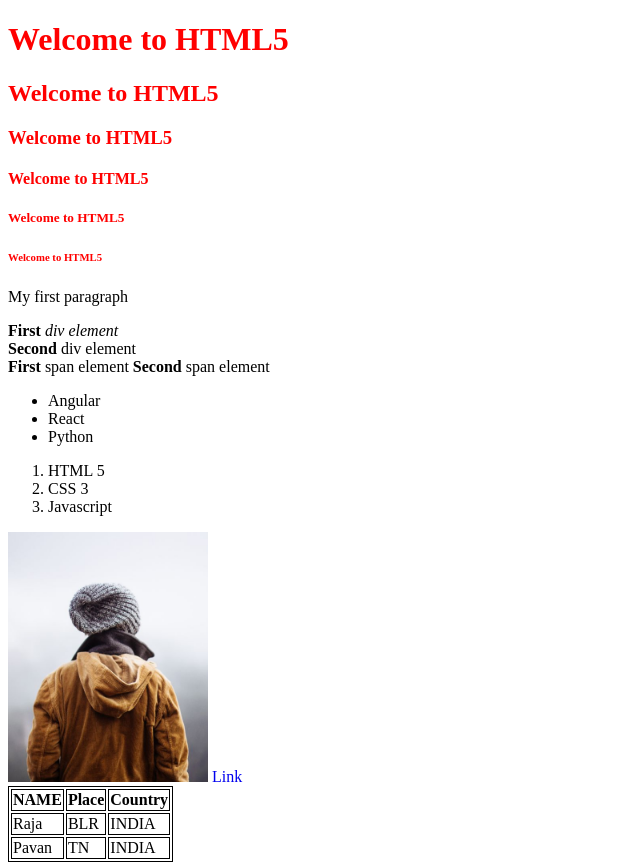
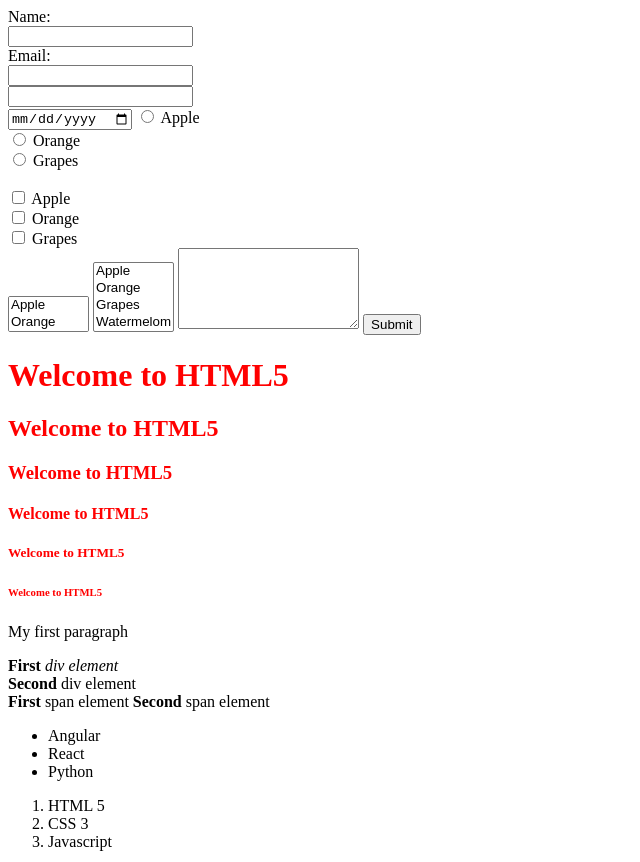
Before and after one commit to pygenicarc/HTML-CSS-Learning, a plain HTML site: page HTML-CSS-Learning/index.html in a window 1280 px wide. Shown: the top 862 px of the page, without its empty margins (0-640 px from the left). Drawn offline with Linux system fonts and the light colour scheme.

Commit message:
form elements and attributes

```diff
--- a/HTML-CSS-Learning/index.html
+++ b/HTML-CSS-Learning/index.html
@@ -18,6 +18,48 @@
         <link rel="stylesheet" href="./index.css">
     </head>
     <body>
+        <form action="/" target="_blankß">
+            <label for="name">Name: </label><br />
+            <input type="text" id="name" name="name" autocomplete="off"/><br />
+            <label for="email">Email: </label><br />
+            <input type="text" id="email" name="email" /><br />
+            <input type="number"/><br/>
+            <input type="date"/>
+
+            <input type="radio" id="apple" name="fruit_names" value="Apple"/>
+            <label for="apple">Apple </label><br />
+            <input type="radio" id="orange" value="Orange" name="fruit_names"/>
+            <label for="orange">Orange </label><br />
+            <input type="radio" id="grapes" value="Grapes" name="fruit_names"/>
+            <label for="grapes">Grapes </label><br />
+            <br />
+            <input type="checkbox" id="apple" name="fruit1" value="Apple"/>
+            <label for="apple">Apple </label><br />
+            <input type="checkbox" id="orange" value="Orange" name="fruit2"/>
+            <label for="orange">Orange </label><br />
+            <input type="checkbox" id="grapes" value="Grapes" name="fruit3"/>
+            <label for="grapes">Grapes </label><br />
+
+            <select id="fruits" name="fruits" size="2">
+                <option value="Apple">Apple</option>
+                <option value="Orange">Orange</option>
+                <option value="Grapes">Grapes</option>
+                <option value="Watermelom">Watermelom</option>
+            </select>
+
+            <select id="fruits" name="fruits" multiple>
+                <option value="Apple">Apple</option>
+                <option value="Orange">Orange</option>
+                <option value="Grapes">Grapes</option>
+                <option value="Watermelom">Watermelom</option>
+            </select>
+
+            <textarea rows="5" columns="50"></textarea>
+
+            <input type="submit" value="Submit" />
+        </form>
+
+
         <h1 style="color: red;">Welcome to HTML5</h1>
         <h2 style="color: red;">Welcome to HTML5</h2>
         <h3 style="color: red;">Welcome to HTML5</h3>
```
